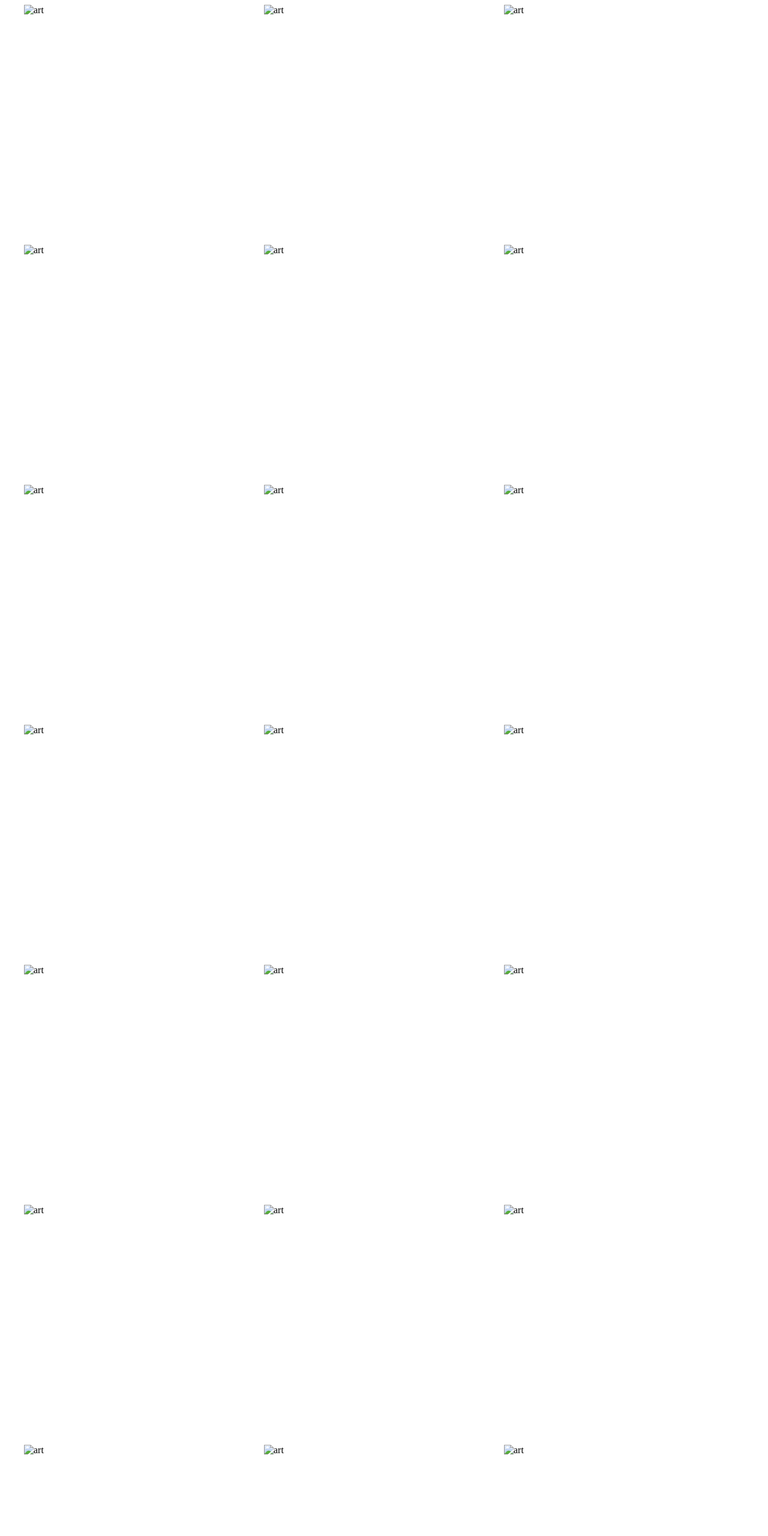
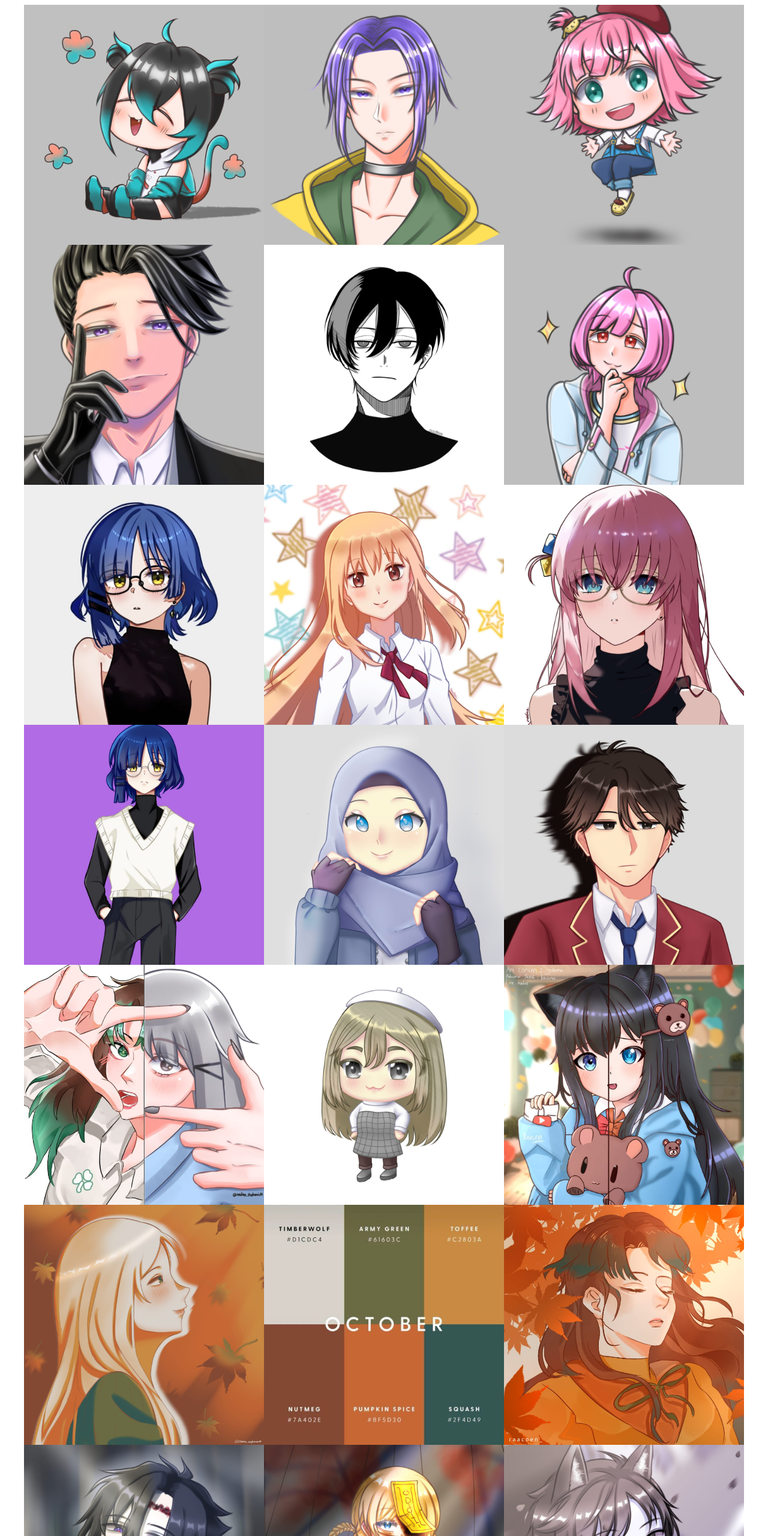
Before and after one commit to 140906nadine/ArtGallery, a plain HTML site: page index.html in a window 1280 px wide. Shown: the top 2560 px of the page at 60% size. Drawn offline with Linux system fonts and the light colour scheme; files whose address does not match are found by name.

Commit message:
index.html

```diff
--- a/index.html
+++ b/index.html
@@ -15,7 +15,7 @@
           <p>Wanwan</p>
         </div>
         <img
-          src="result/wanwan.png"
+          src="wanwan.png"
           alt="art"
         />
       </div>
@@ -23,14 +23,14 @@
         <div class="caption">
           <p>Ling</p>
         </div>
-        <img src="result/ling.png" alt="art" />
+        <img src="ling.png" alt="art" />
       </div>
       <div class="card-img">
         <div class="caption">
           <p>Chang'e</p>
         </div>
         <img
-          src="result/chang_e.png"
+          src="chang_e.png"
           alt="art"
         />
       </div>
@@ -39,7 +39,7 @@
           <p>Alucard</p>
         </div>
         <img
-          src="result/alucard.png"
+          src="alucard.png"
           alt="art"
         />
       </div>
@@ -48,7 +48,7 @@
           <p>Rin Itoshi</p>
         </div>
         <img
-          src="result/sampel komisan.jpg"
+          src="sampel komisan.jpg"
           alt="art"
         />
       </div>
@@ -57,7 +57,7 @@
           <p>Kagura</p>
         </div>
         <img
-          src="result/kagura.png"
+          src="kagura.png"
           alt="art"
         />
       </div>
@@ -66,7 +66,7 @@
           <p>Ryo Yamada</p>
         </div>
         <img
-          src="result/sampel1.jpg"
+          src="sampel1.jpg"
           alt="art"
         />
       </div>
@@ -75,7 +75,7 @@
           <p>Umaru Doma</p>
         </div>
         <img
-          src="result/sampel3.jpg"
+          src="sampel3.jpg"
           alt="art"
         />
       </div>
@@ -84,7 +84,7 @@
           <p>Hitori Goto</p>
         </div>
         <img
-          src="result/sampel2.jpg"
+          src="sampel2.jpg"
           alt="art"
         />
       </div>
@@ -93,7 +93,7 @@
           <p>Ryo Yamada</p>
         </div>
         <img
-          src="result/sampel6.jpg"
+          src="sampel6.jpg"
           alt="art"
         />
       </div>
@@ -102,7 +102,7 @@
           <p>Original Character</p>
         </div>
         <img
-          src="result/sampel5.jpg"
+          src="sampel5.jpg"
           alt="art"
         />
       </div>
@@ -111,7 +111,7 @@
           <p>Original Character</p>
         </div>
         <img
-          src="result/sampel4.jpg"
+          src="sampel4.jpg"
           alt="art"
         />
       </div>
@@ -120,7 +120,7 @@
           <p>Art Collab</p>
         </div>
         <img
-          src="result/art (3).jpeg"
+          src="art (3).jpeg"
           alt="art"
         />
       </div>
@@ -129,7 +129,7 @@
           <p>Original Character</p>
         </div>
         <img
-          src="result/sampel8.jpg"
+          src="sampel8.jpg"
           alt="art"
         />
       </div>
@@ -138,7 +138,7 @@
           <p>Art Collab</p>
         </div>
         <img
-          src="result/art (18).jpeg"
+          src="art (18).jpeg"
           alt="art"
         />
       </div>
@@ -147,7 +147,7 @@
           <p>Art Collab</p>
         </div>
         <img
-          src="result/art (1).jpeg"
+          src="art (1).jpeg"
           alt="art"
         />
       </div>
@@ -156,7 +156,7 @@
           <p>Color Pallete Fall</p>
         </div>
         <img
-          src="result/pallete.jpeg"
+          src="pallete.jpeg"
           alt="art"
         />
       </div>
@@ -165,7 +165,7 @@
           <p>Art Collab</p>
         </div>
         <img
-          src="result/collab.jpeg"
+          src="collab.jpeg"
           alt="art"
         />
       </div>
@@ -174,7 +174,7 @@
           <p>Art Contest</p>
         </div>
         <img
-          src="result/art (4).jpeg"
+          src="art (4).jpeg"
           alt="art"
         />
       </div>
@@ -183,7 +183,7 @@
           <p>Art Contest</p>
         </div>
         <img
-          src="result/art (6).jpeg"
+          src="art (6).jpeg"
           alt="art"
         />
       </div>
@@ -192,7 +192,7 @@
           <p>Art Contest</p>
         </div>
         <img
-          src="result/art (5).jpeg"
+          src="art (5).jpeg"
           alt="art"
         />
       </div>
@@ -201,7 +201,7 @@
           <p>Art Contest</p>
         </div>
         <img
-          src="result/art (12).jpeg"
+          src="art (12).jpeg"
           alt="art"
         />
       </div>
@@ -210,7 +210,7 @@
           <p>Art Contest</p>
         </div>
         <img
-          src="result/sampel9.jpg"
+          src="sampel9.jpg"
           alt="art"
         />
       </div>
@@ -219,7 +219,7 @@
           <p>Art Contest</p>
         </div>
         <img
-          src="result/art (14).jpeg"
+          src="art (14).jpeg"
           alt="art"
         />
       </div>
@@ -228,7 +228,7 @@
           <p>Comission</p>
         </div>
         <img
-          src="result/art (20).jpeg"
+          src="art (20).jpeg"
           alt="art"
         />
       </div>
@@ -237,7 +237,7 @@
           <p>Comission</p>
         </div>
         <img
-          src="result/art (21).jpeg"
+          src="art (21).jpeg"
           alt="art"
         />
       </div>
@@ -246,7 +246,7 @@
           <p>Comission</p>
         </div>
         <img
-          src="result/art (13).jpeg"
+          src="art (13).jpeg"
           alt="art"
         />
       </div>
@@ -255,7 +255,7 @@
           <p>Original Character</p>
         </div>
         <img
-          src="result/art (16).jpeg"
+          src="art (16).jpeg"
           alt="art"
         />
       </div>
@@ -264,7 +264,7 @@
           <p>Comission</p>
         </div>
         <img
-          src="result/art (19).jpeg"
+          src="art (19).jpeg"
           alt="art"
         />
       </div>
@@ -273,7 +273,7 @@
           <p>Original Character</p>
         </div>
         <img
-          src="result/art (15).jpeg"
+          src="art (15).jpeg"
           alt="art"
         />
       </div>
@@ -291,7 +291,7 @@
           <p>Hu Tao</p>
         </div>
         <img
-          src="result/art (7).jpeg"
+          src="art (7).jpeg"
           alt="art"
         />
       </div>
@@ -300,7 +300,7 @@
           <p>Original Character</p>
         </div>
         <img
-          src="result/art (11).jpeg"
+          src="art (11).jpeg"
           alt="art"
         />
       </div>
```
